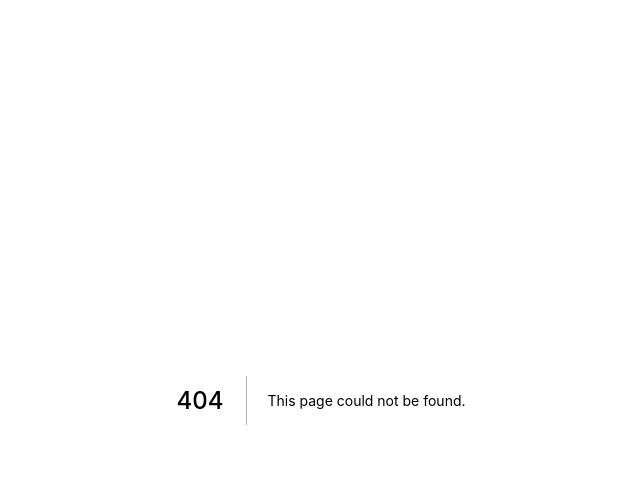
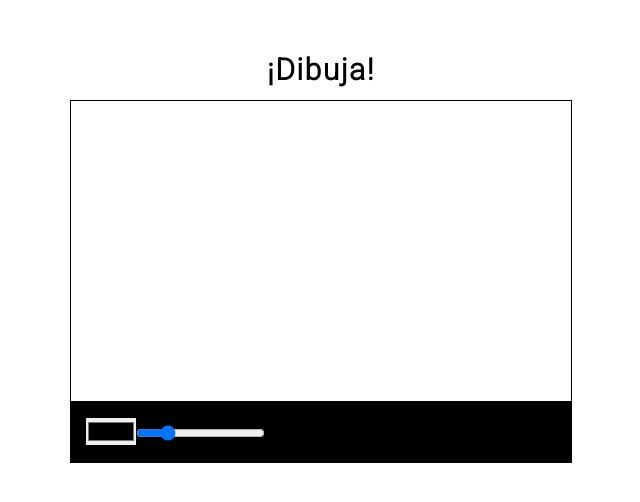
Before and after one commit to ErickOwo/portafolio, a Next.js app: page /daltocourse/drawer in a window 1280 px wide. Before the commit this address had no page. Shown: the top 502 px of the page, without its empty margins (319-959 px from the left). Built offline with nearby package versions, Linux system fonts and the light colour scheme.

Commit message:
drawer added to the portfolio

```diff
--- a/src/components/Project.jsx
+++ b/src/components/Project.jsx
@@ -6,7 +6,7 @@ import deployIcon from '@images/deploy-icon.svg'
 const Project = ({image, title, description, deploySite, githubCode, practice, landscape}) => {
   return (
     <div className={`p-4 border ${practice ? "border-orange-500" : "border-emerald-500"} md:w-[450px] w-full rounded-lg flex`}>
-      <div className='w-5/12 my-12 flex items-center'>
+      <div className='w-5/12 h-[220px] my-12 flex items-center'>
         <a
           href={deploySite}
           target='_blank' >
--- a/src/containers/Practice.jsx
+++ b/src/containers/Practice.jsx
@@ -4,13 +4,14 @@ import ddreader from '@images/ddreader.png';
 import tasks from '@images/tasks-practice.jpg';
 import langImg from '@images/languaje-practice.jpg';
 import texturesImg from '@images/textures-practice.png';
+import drawer from '@images/drawer.png';
 
 const Practice = () => {
   return (
     <div className="flex flex-col items-center gap-5 mt-20">
       <div className="p-2 pt-8 flex flex-col items-center border-b border-emerald-500">
         <h3 className="font-semibold text-xl">Practicas</h3>
-        <span className='text-center'>Practicas realizadas a lo largo del aprendizaje de las mismas.</span>
+        <span className='text-center'>Practicas realizadas en distintos cursos y mejorados.</span>
       </div>
       <div className='flex flex-wrap lg:gap-x-32 lg:gap-y-12 gap-4 justify-center '>
         <Project
@@ -22,7 +23,7 @@ const Practice = () => {
           practice={true} />
         <Project
           title='Arrastre y soltado con lector de archivos'
-          description='Lectura de archivos de arrastre y soltado.'
+          description='Lectura de archivos desde el ordenador para ser leido en la página.'
           deploySite='/daltocourse/ddreader'
           githubCode='https://github.com/ErickOwo/Curso-Javascript-Dalto/tree/main/Capitulo%2015'
           image={ddreader}
@@ -43,11 +44,19 @@ const Practice = () => {
           image={langImg}
           practice={true} />
         <Project
-          title='Arrastre de texturas'
-          description='Texturizador dinámico'
+          title='Texturizador Dinámico'
+          description='Arrastre dinamico de texturas para pintar la zona de bloque de la misma que se arrastra.'
           deploySite='/daltocourse/textures'
           githubCode='https://github.com/ErickOwo/Curso-Javascript-Dalto/tree/main/Capitulo%2015'
           image={texturesImg}
+          practice={true}
+          landscape={true} />
+        <Project
+          title='Paint'
+          description='Zona de dibujo sencilla imitando el programa de paint en una página web.'
+          deploySite='/daltocourse/drawer'
+          githubCode='https://github.com/ErickOwo/Curso-Javascript-Dalto/tree/main/Capitulo%2015'
+          image={drawer}
           practice={true}
           landscape={true} />
       </div>
--- a/src/pages/_app.js
+++ b/src/pages/_app.js
@@ -1,7 +1,21 @@
 import '@styles/tailwind.css';
 
+import Head from 'next/head';
+
 function MyApp({ Component, pageProps }) {
-  return <Component {...pageProps} />;
+  return (
+    <>
+      <Head>
+        <title>{`Erick's Project Portfolio`}</title>
+        <meta name="description" content="Portafolio para demostrar mis habilidades" />
+        <link rel="icon" href="/favicon.ico" />
+        <link rel="preconnect" href="https://fonts.googleapis.com" />
+        <link rel="preconnect" href="https://fonts.gstatic.com" crossOrigin="true" />
+        <link href="https://fonts.googleapis.com/css2?family=Roboto:wght@300&display=swap" rel="stylesheet"></link>
+      </Head>
+      <Component {...pageProps} />
+    </>
+  );
 }
 
 export default MyApp;
--- /dev/null
+++ b/src/pages/daltocourse/drawer.js
@@ -0,0 +1,64 @@
+import { useRef, useEffect, useState } from 'react';
+
+const Drawer = () => {
+  const canvasRef = useRef(null);
+  const contextRef = useRef(null);
+  const [isDrawing, setIsDrawing] = useState(false);
+  const [color, setColor] = useState('#000');
+  const [lineWidth, setlineWidth] = useState(5);
+
+  useEffect(() => {
+    const canvas = canvasRef.current;
+
+    const context = canvas.getContext('2d');
+    contextRef.current = context;
+  }, []);
+
+  const startDrawing = ({ nativeEvent }) => {
+    const { offsetX, offsetY } = nativeEvent;
+    contextRef.current.strokeStyle = color;
+    contextRef.current.lineWidth = lineWidth;
+    contextRef.current.beginPath();
+    contextRef.current.moveTo(offsetX, offsetY);
+    setIsDrawing(true);
+  };
+
+  const draw = ({ nativeEvent }) => {
+    if (isDrawing) {
+      const { offsetX, offsetY } = nativeEvent;
+      contextRef.current.lineTo(offsetX, offsetY);
+      contextRef.current.stroke();
+    }
+  };
+
+  const finishDrawing = () => {
+    contextRef.current.closePath();
+    setIsDrawing(false);
+  };
+
+  const changeColor = (e) => {
+    setColor(e.target.value);
+  };
+
+  const changelineWidth = (e) => {
+    setlineWidth(parseInt(e.target.value));
+  };
+
+  return (
+    <div className="min-h-screen w-full flex justify-center items-start pt-10">
+      <div className="lg:flex hidden flex-col">
+        <h3 className="m-auto my-3 text-3xl font-Roboto font-semibold tracking-wider">¡Dibuja!</h3>
+        <canvas className="border border-black" width={500} height={300} ref={canvasRef} onMouseDown={startDrawing} onMouseUp={finishDrawing} onMouseMove={draw} />
+        <div className="bg-black p-4">
+          <input type="color" defaultValue={color} onChange={changeColor} />
+          <input type="range" min={1} max={20} defaultValue={lineWidth} onChange={changelineWidth} />
+        </div>
+      </div>
+      <div className="lg:hidden flex w-full min-h-screen top-0 bg-black text-white fixed">
+        <span className="m-auto text-center p-5">Para probar este contenido debe conectarse desde un ordenador</span>
+      </div>
+    </div>
+  );
+};
+
+export default Drawer;
--- a/src/pages/daltocourse/languaje.js
+++ b/src/pages/daltocourse/languaje.js
@@ -50,10 +50,10 @@ const Languaje = () => {
           <motion.div initial="close" variants={variants} animate={appear ? 'open' : 'close'} className="m-auto mt-32 bg-white w-full max-w-[600px] h-[160px] flex flex-col">
             <h3 className="text-xl w-full text-center mb-4 mt-8">¿En qué idioma desea visualizar la página?</h3>
             <div className="p-5 flex gap-8 justify-center">
-              <button className="bg-slate-200/90 w-24 hover:bg-slate-400/80" type="button" value="es" onClick={(e) => handleClic('es')}>
+              <button className="bg-slate-200/90 w-24 hover:bg-slate-400/80" type="button" value="es" onClick={() => handleClic('es')}>
                 Español
               </button>
-              <button className="bg-slate-200/90 w-24 hover:bg-slate-400/80" type="button" value="en" onClick={(e) => handleClic('en')}>
+              <button className="bg-slate-200/90 w-24 hover:bg-slate-400/80" type="button" value="en" onClick={() => handleClic('en')}>
                 Ingles
               </button>
             </div>
--- /dev/null
+++ b/src/pages/daltocourse/lazyload.js
@@ -0,0 +1,7 @@
+import React from 'react';
+
+const Lazyload = () => {
+  return <div>Lazyload</div>;
+};
+
+export default Lazyload;
--- a/src/pages/daltocourse/textures.js
+++ b/src/pages/daltocourse/textures.js
@@ -1,4 +1,4 @@
-import { useState, useEffect } from 'react';
+import { useState } from 'react';
 import Image from 'next/image';
 
 import img1 from '@images/texture1.jpg';
--- a/src/pages/index.js
+++ b/src/pages/index.js
@@ -1,4 +1,3 @@
-import Head from 'next/head';
 import Image from 'next/image';
 import photo from '@images/photo3.jpg';
 
@@ -9,16 +8,6 @@ import Practice from '@containers/Practice';
 
 export default function Home() {
   return (
-    <div>
-      <Head>
-        <title>{`Erick's Project Portfolio`}</title>
-        <meta name="description" content="Portafolio para demostrar mis habilidades" />
-        <link rel="icon" href="/favicon.ico" />
-        <link rel="preconnect" href="https://fonts.googleapis.com" />
-        <link rel="preconnect" href="https://fonts.gstatic.com" crossOrigin="true" />
-        <link href="https://fonts.googleapis.com/css2?family=Roboto:wght@300&display=swap" rel="stylesheet"></link>
-      </Head>
-
     <main className="w-full min-h-screen bg-slate-200 pb-12">
       <div className="flex flex-col items-center p-12 pt-20 gap-2 font-Roboto border-b border-slate-500 shadow-[0_-35px_60px_15px_rgba(0,0,0,0.5)] mb-40">
         <div className="flex max-w-[200px] rounded-lg relative overflow-hidden shadow-[0_0_100px_2px_rgba(0,0,0,0.2)]">
@@ -34,6 +23,5 @@ export default function Home() {
       <Projects />
       <Practice />
     </main>
-    </div>
   );
 }
```
Also changed, not shown: src/assets/images/drawer.png (added). Lines whose indentation alone changed are shown as unchanged.
